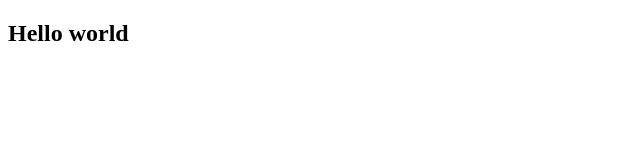
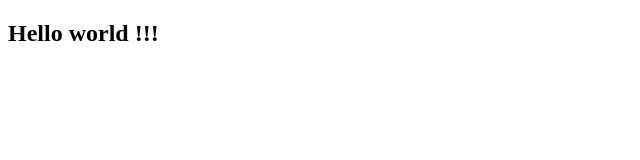
Before and after one commit to syky9/syky9.github.io, a plain HTML site: page index.html in a window 1280 px wide. Shown: the full height of the page, 0-640 px from the left. Drawn offline with Linux system fonts and the light colour scheme.

Commit message:
first test

```diff
--- a/index.html
+++ b/index.html
@@ -6,7 +6,7 @@
 </head>
 <body>
 
-<h2>Hello world</h2>
+<h2>Hello world !!!</h2>
 
 </body>
 </html>
```
